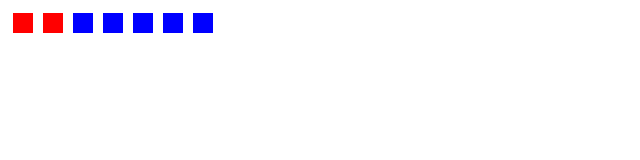
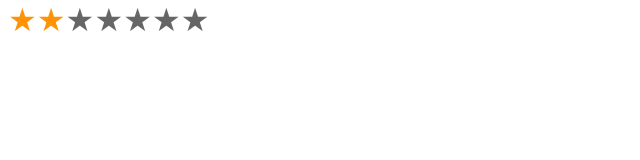
Before and after one commit to marinko-peso/rating-custom-element, a website: page standalone-demo/index.html in a window 1280 px wide. Shown: the whole page, without its empty margins (0-640 px from the left). Drawn offline with Linux system fonts and the light colour scheme.

Commit message:
Update demo styling :art:
- adding demo link to readme

```diff
--- a/standalone-demo/rating.css
+++ b/standalone-demo/rating.css
@@ -1,11 +1,34 @@
-.x-rating {
-    width: 20px;
-    height: 20px;
-    margin: 5px;
-    background-color: blue;
+x-rating-element {
     display: inline-block;
 }
 
-.x-marked {
-    background-color: red;
+x-rating-element > .x-rating {
+    position: relative;
+    display: inline-block;
+    width: 1.5rem;
+    height: 1.5rem;
+    line-height: 1.5rem;
+    color: rgb(102, 102, 102);
+    cursor: pointer;
 }
+
+x-rating-element > .x-rating + .x-rating {
+    margin-left: .3rem;
+}
+
+x-rating-element > .x-rating:last-child {
+    margin-right: .3rem;
+}
+
+x-rating-element > .x-rating:before {
+    position: absolute;
+    content: "\2605";
+    font-size: 2rem;
+    color: inherit;
+    transition: 250ms color ease-in-out;
+    vertical-align: top;
+}
+
+x-rating-element > .x-rating.x-marked {
+    color: rgb(255, 147, 6);
+}
```
Also changed, not shown: README.md.
